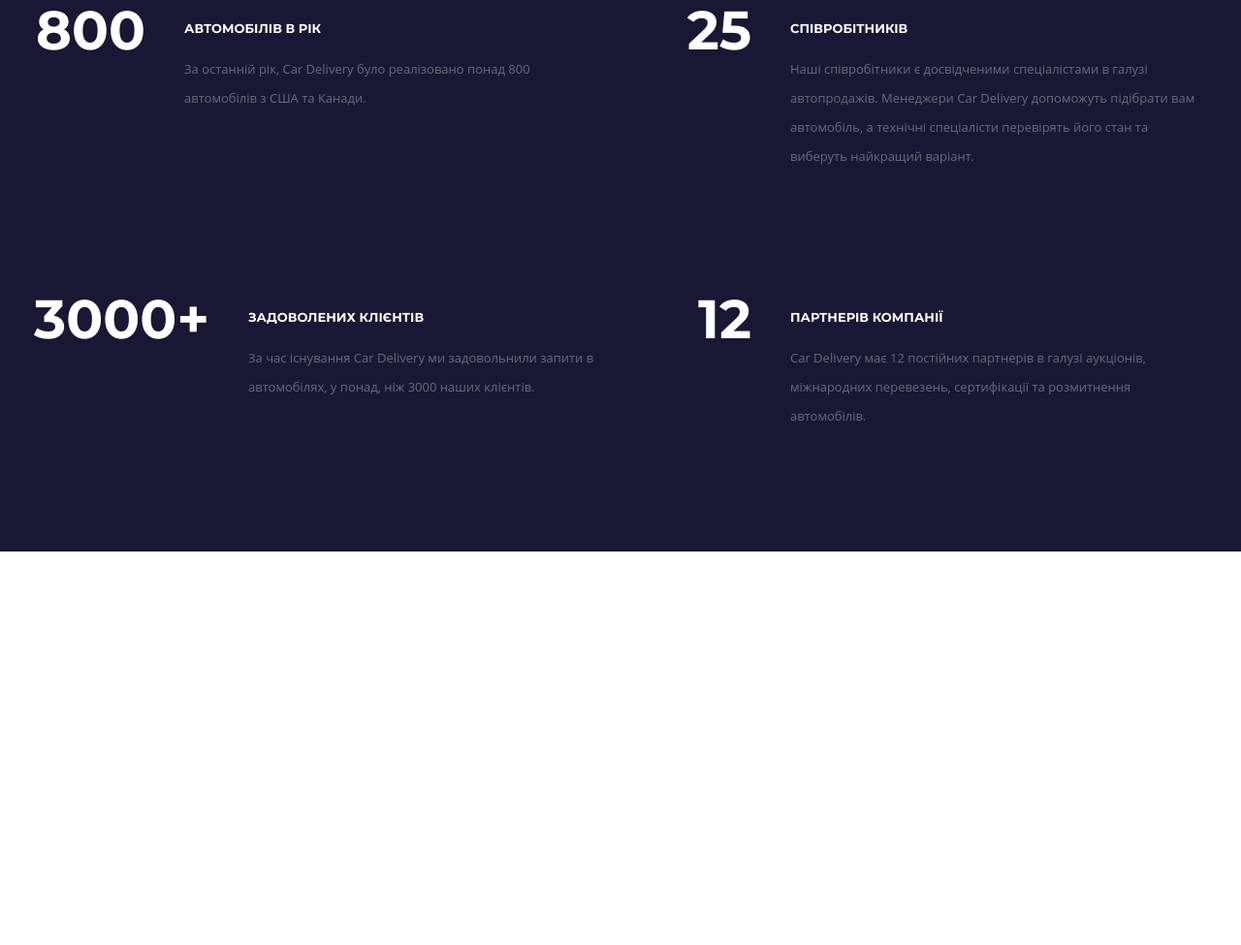
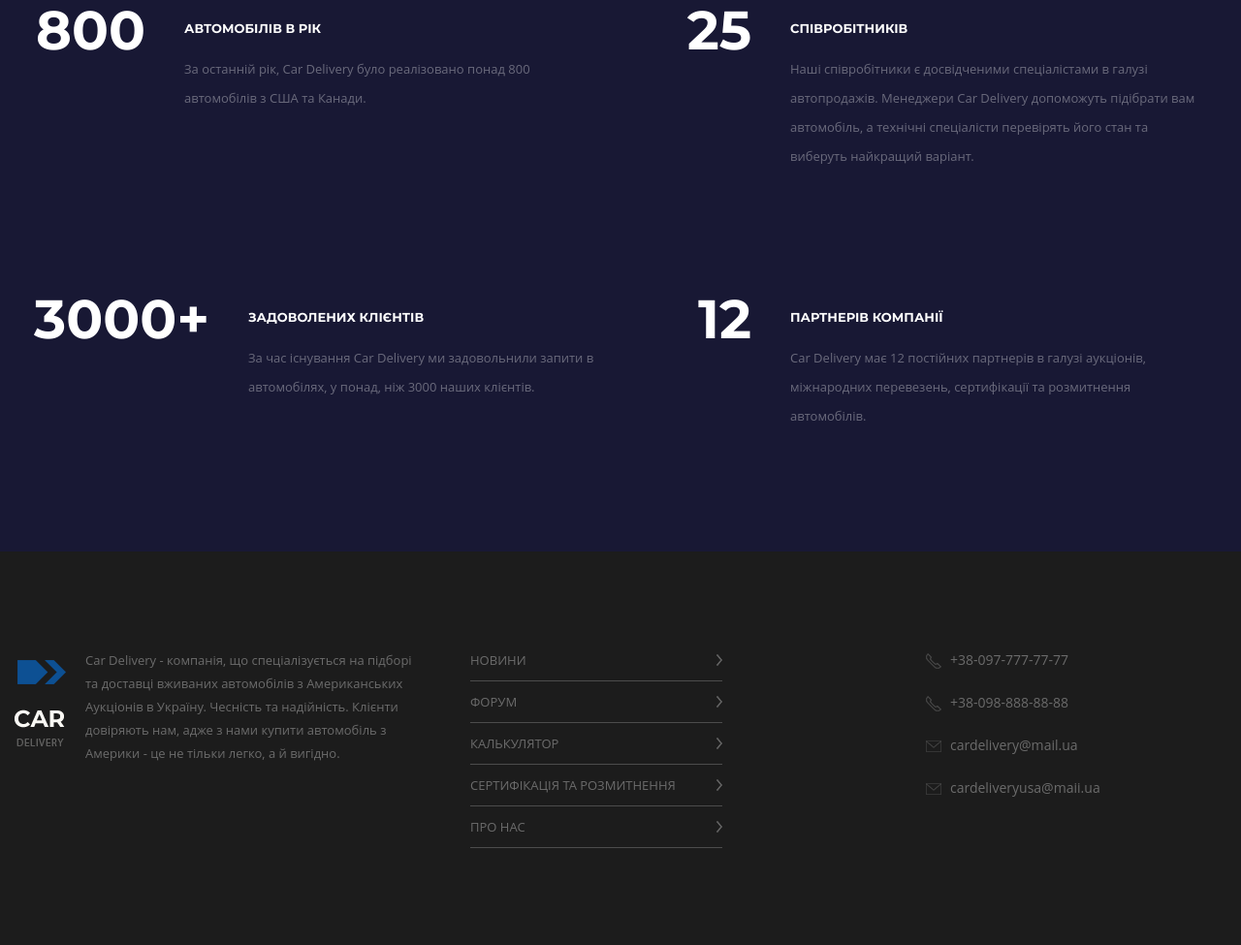
Before and after one commit to Dencho96/Car-Delivery, a website: page app/index.html in a window 1280 px wide. Shown: the part 2931-3906 px from the top of the page at 97% size. Before the commit the page ends 3500 px from the top, so only its background shows below. Drawn offline with nearby package versions, Linux system fonts and the light colour scheme; files that its build step writes are made by us from their sources.

Commit message:
added footer

```diff
--- a/app/index.html
+++ b/app/index.html
@@ -164,7 +164,8 @@
                     Популярні пропозиції
                 </div>
                 <p class="top__text">
-                    Переглянувши популярні пропозиції ви знайдете найкращі пропозиції серед автомобілів та зможете вибрати варіант, який вам найкраще підійде.
+                    Переглянувши популярні пропозиції ви знайдете найкращі пропозиції серед автомобілів та зможете
+                    вибрати варіант, який вам найкраще підійде.
                 </p>
                 <a class="btn top__btn" href="#">
                     Переглянути
@@ -293,7 +294,8 @@
                             <label class="message__label" for="message__name">Ім'я</label>
                             <input class="message__input" id="message__name" type="text" placeholder="Ім'я">
                             <label class="message__label" for="message__email">Електронна пошта</label>
-                            <input class="message__input message__input--email" id="message__email" type="email" placeholder="Електронна пошта">
+                            <input class="message__input message__input--email" id="message__email" type="email"
+                                placeholder="Електронна пошта">
                         </div>
                         <label class="message__label" for="message__text">Введіть повідомлення</label>
                         <textarea class="message__text" id="message__text"></textarea>
@@ -333,7 +335,9 @@
                                 Співробітників
                             </div>
                             <p class="stats__text">
-                                Наші співробітники є досвідченими спеціалістами в галузі автопродажів. Менеджери Car Delivery допоможуть підібрати вам автомобіль, а технічні спеціалісти перевірять його стан та виберуть найкращий варіант.
+                                Наші співробітники є досвідченими спеціалістами в галузі автопродажів. Менеджери Car
+                                Delivery допоможуть підібрати вам автомобіль, а технічні спеціалісти перевірять його
+                                стан та виберуть найкращий варіант.
                             </p>
                         </div>
                     </div>
@@ -346,7 +350,8 @@
                                 Задоволених клієнтів
                             </div>
                             <p class="stats__text">
-                                За час існування Car Delivery ми задовольнили запити в автомобілях, у понад, ніж 3000 наших клієнтів.
+                                За час існування Car Delivery ми задовольнили запити в автомобілях, у понад, ніж 3000
+                                наших клієнтів.
                             </p>
                         </div>
                     </div>
@@ -359,7 +364,8 @@
                                 Партнерів компанії
                             </div>
                             <p class="stats__text">
-                                Car Delivery має 12 постійних партнерів в галузі аукціонів, міжнародних перевезень, сертифікації та розмитнення автомобілів.
+                                Car Delivery має 12 постійних партнерів в галузі аукціонів, міжнародних перевезень,
+                                сертифікації та розмитнення автомобілів.
                             </p>
                         </div>
                     </div>
@@ -369,7 +375,67 @@
 
     </main>
 
-
+    <footer class="footer">
+        <div class="container">
+            <div class="footer__inner d-flex">
+                <div class="footer__col footer__descr d-flex">
+                    <a class="footer__logo" href="#">
+                        <img class="logo" src="images/logo.png" alt="Car Delivery">
+                    </a>
+                    <p class="footer__text">
+                        Car Delivery - компанія, що спеціалізується на підборі та доставці вживаних автомобілів з
+                        Американських Аукціонів в Україну. Чесність та надійність. Клієнти довіряють нам, адже з нами
+                        купити автомобіль з Америки - це не тільки легко, а й вигідно.
+                    </p>
+                </div>
+                <div class="footer__col footer__menu">
+                    <ul class="footer__list">
+                        <li class="footer__item">
+                            <a href="#" class="footer__link">
+                                Новини
+                            </a>
+                        </li>
+                        <li class="footer__item">
+                            <a href="#" class="footer__link">
+                                Форум
+                            </a>
+                        </li>
+                        <li class="footer__item">
+                            <a href="#" class="footer__link">
+                                Калькулятор
+                            </a>
+                        </li>
+                        <li class="footer__item">
+                            <a href="#" class="footer__link">
+                                Сертифікація та розмитнення
+                            </a>
+                        </li>
+                        <li class="footer__item">
+                            <a href="#" class="footer__link">
+                                Про нас
+                            </a>
+                        </li>
+                    </ul>
+                </div>
+                <div class="footer__col">
+                    <address class="footer__address">
+                        <a class="footer__address-item footer__address-item--phone" href="tel:380977777777">
+                            +38-097-777-77-77
+                        </a>
+                        <a class="footer__address-item footer__address-item--phone" href="tel:380988888888">
+                            +38-098-888-88-88
+                        </a>
+                        <a class="footer__address-item footer__address-item--email" href="mailto:cardelivery@mail.ua">
+                            cardelivery@mail.ua
+                        </a>
+                        <a class="footer__address-item footer__address-item--email" href="mailto:cardeliveryusa@maii.ua">
+                            cardeliveryusa@maii.ua
+                        </a>
+                    </address>
+                </div>
+            </div>
+        </div>
+    </footer>
 
     <script src="https://ajax.googleapis.com/ajax/libs/jquery/3.5.1/jquery.min.js "></script>
     <script src="js/libs.min.js "></script>
--- /dev/null
+++ b/app/scss/components/_footer.scss
@@ -0,0 +1,103 @@
+.footer {
+    padding: 100px 0 100px;
+    background-color: #1c1c1c;
+    font-family: "Open Sans", sans-serif;
+    font-weight: 400;
+    line-height: 24px;
+
+    &__inner {
+        justify-content: space-between;
+        align-items: flex-start;
+    }
+
+    &__col {
+        max-width: 310px;
+        width: 100%;
+        color: white;
+        &+&{
+            margin-left: 60px;
+        }
+    }
+
+    &__descr {
+        max-width: 410px;
+        width: 100%;
+        align-items: center;
+    }
+
+    &__logo {
+        margin-right: 20px;
+    }
+    &__text, &__link, &__address{
+        color: rgba(white, 0.35)
+    }
+    &__text {
+        margin: 0;
+    }
+    &__menu{
+        max-width: 260px;
+        margin-right: auto;
+        margin-top: -9px;
+    }
+    &__link, &__address-item{
+        transition-property: color, border-color;
+        transition-duration: 0.2s;
+        outline: transparent;
+        &:focus{
+            color: orange;
+        }
+        &:hover{
+            color: white;
+            border-color: $blue;
+        }
+        &:active{
+            color: red;
+        }
+    }
+    &__link{
+        position: relative;
+        width: 100%;
+        padding: 9px 0;
+        border-bottom: 1px solid #4c4c4c;
+        text-transform: uppercase;
+        &::after{
+            content: "";
+            position: absolute;
+            right: 0;
+            top: 15px;
+            width: 6px;
+            height: 12px;
+            background-image: url(../../images/icon-chevron.png);
+        }
+    }
+    &__address{
+        font-style: normal;
+    }
+    &__address-item{
+        position: relative;
+        display: block;
+        padding-left: 25px;
+        font-size: 14px;
+        &+&{
+            margin-top: 20px;
+        }
+        &::before{
+            content: "";
+            position: absolute;
+            top: 5px;
+            left: 0;
+
+        }
+        &--phone::before{
+            width: 16px;
+            height: 16px;
+            background-image: url(../../images/icon-phone.png);
+        }
+        &--email::before{
+            top: 7px;
+            width: 16px;
+            height: 12px;
+            background-image: url(../../images/icon-email.png);
+        }
+    }
+}
--- a/app/scss/style.scss
+++ b/app/scss/style.scss
@@ -9,3 +9,4 @@
 @import 'components/car';
 @import 'page-index/message';
 @import 'page-index/stats';
+@import 'components/footer';
```
Also changed, not shown: app/images/icon-chevron.png (added), app/images/icon-email.png (added), app/images/icon-phone.png (added).
